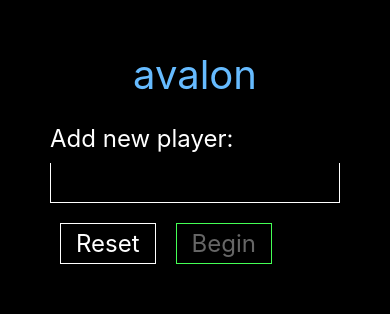
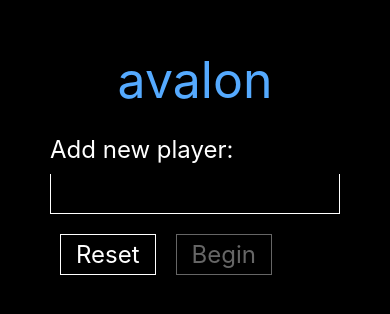
Before and after one commit to laturner42/avalon, a React Native app: screen / in a window 390 px wide. Shown: the top 314 px of the page. Built offline with nearby package versions, Linux system fonts and the light colour scheme.

Commit message:
very tiny styling changes

```diff
--- a/screens/AddPlayersScreen.js
+++ b/screens/AddPlayersScreen.js
@@ -6,10 +6,11 @@ export default class AddPlayersScreen extends React.Component {
   state = { newName: '' }
 
   render() {
+    const beginColor = this.props.players.length >= 5 ? '#4f5' : '#666';
     return (
       <View style={styles.container}>
         <View style={{width: '100%'}}>
-          <Text style={{ color: '#6bf', fontSize: 40, marginBottom: 25, textAlign: 'center' }}>avalon</Text>
+          <Text style={{ color: '#5af', fontSize: 50, marginBottom: 25, textAlign: 'center' }}>avalon</Text>
         </View>
         <Text style={{ color: 'white', fontSize: 24 }}>Add new player:</Text>
         <TextInput
@@ -37,9 +38,9 @@ export default class AddPlayersScreen extends React.Component {
           </TouchableOpacity>
           <TouchableOpacity
             onPress={this.props.begin}
-            style={{borderColor: '#4f5', borderWidth: 1, paddingLeft: 15, paddingRight: 15, paddingTop: 5, paddingBottom: 5, margin: 10}}
+            style={{borderColor: beginColor, borderWidth: 1, paddingLeft: 15, paddingRight: 15, paddingTop: 5, paddingBottom: 5, margin: 10}}
           >
-            <Text style={{ color: this.props.players.length >= 5 ? '#4f5' : '#666', fontSize: 24 }}>Begin</Text>
+            <Text style={{ color: beginColor, fontSize: 24 }}>Begin</Text>
           </TouchableOpacity>
         </View>
         { this.props.players.length > 0 && <Text style={{ color: 'white', fontSize: 24 }}>Current player list:</Text> }
```
